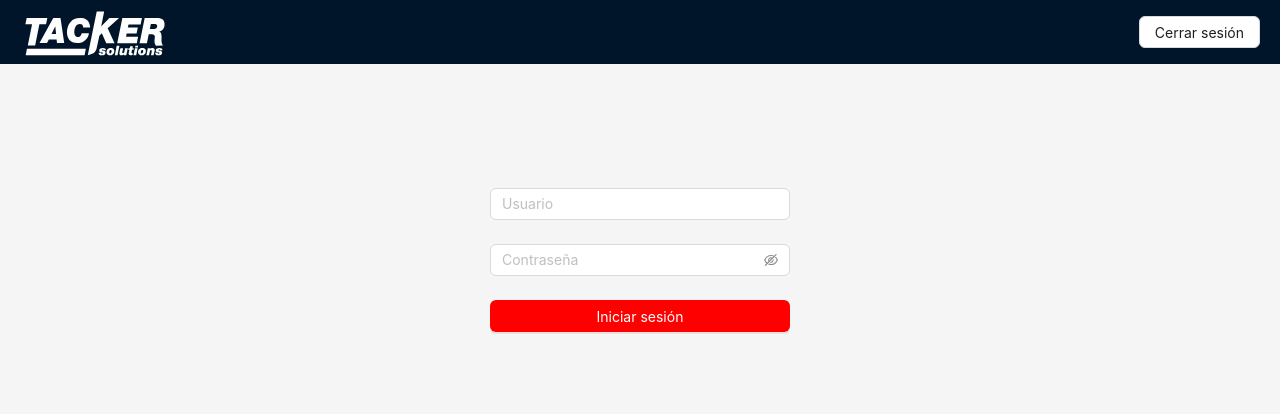
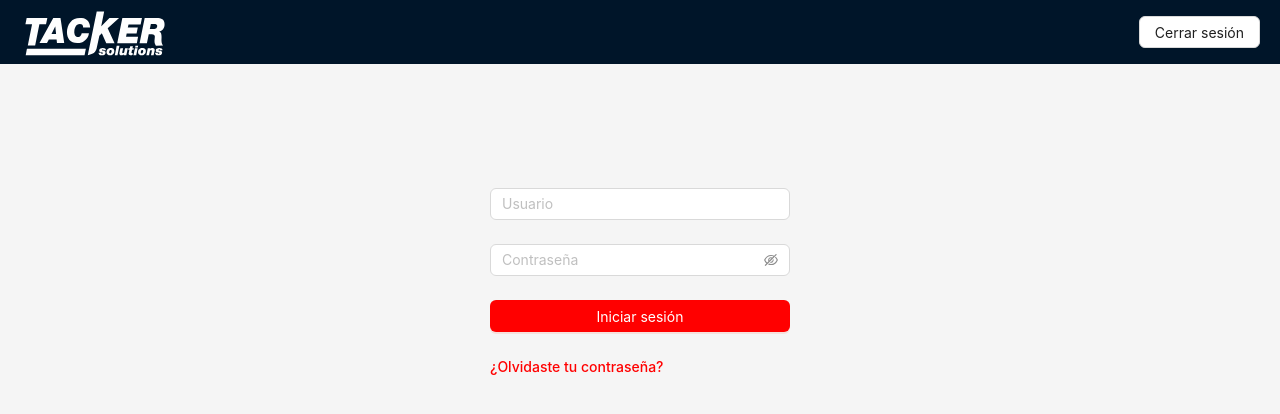
Before and after one commit to LeonelBustamante/admincenter-tkr-meter, a React (Vite) app: page /login in a window 1280 px wide. Shown: the top 414 px of the page. Built offline with nearby package versions, Linux system fonts and the light colour scheme; no server answers.

Commit message:
Se agrego funcion reiniciar su contraseña

```diff
--- a/src/componentes/FormularioLogin/FormularioLogin.tsx
+++ b/src/componentes/FormularioLogin/FormularioLogin.tsx
@@ -1,9 +1,9 @@
-// src/componentes/FormularioLogin/FormularioLogin.tsx
-import React, { useState } from "react";
-import { Form, Input, Button, message } from "antd";
+import { useState } from "react";
+import { Form, Input, Button, message, Typography } from "antd";
 import { Usuario } from "../../App";
 import { api } from "../../servicios";
 
+const { Link } = Typography;
 interface FormularioLoginProps {
   onLogin: (usuario: Usuario) => void;
 }
@@ -27,6 +27,7 @@ const FormularioLogin: React.FC<FormularioLoginProps> = ({ onLogin }) => {
   };
 
   return (
+    <>
       <Form
         name="login"
         onFinish={onFinish}
@@ -50,6 +51,10 @@ const FormularioLogin: React.FC<FormularioLoginProps> = ({ onLogin }) => {
           </Button>
         </Form.Item>
       </Form>
+      <div style={{ maxWidth: 300, margin: "0 auto", marginTop: "10px" }}>
+        <Link href="http://localhost:8000/password-reset">¿Olvidaste tu contraseña?</Link>
+      </div>
+    </>
   );
 };
 
```
Lines whose indentation alone changed are shown as unchanged.
